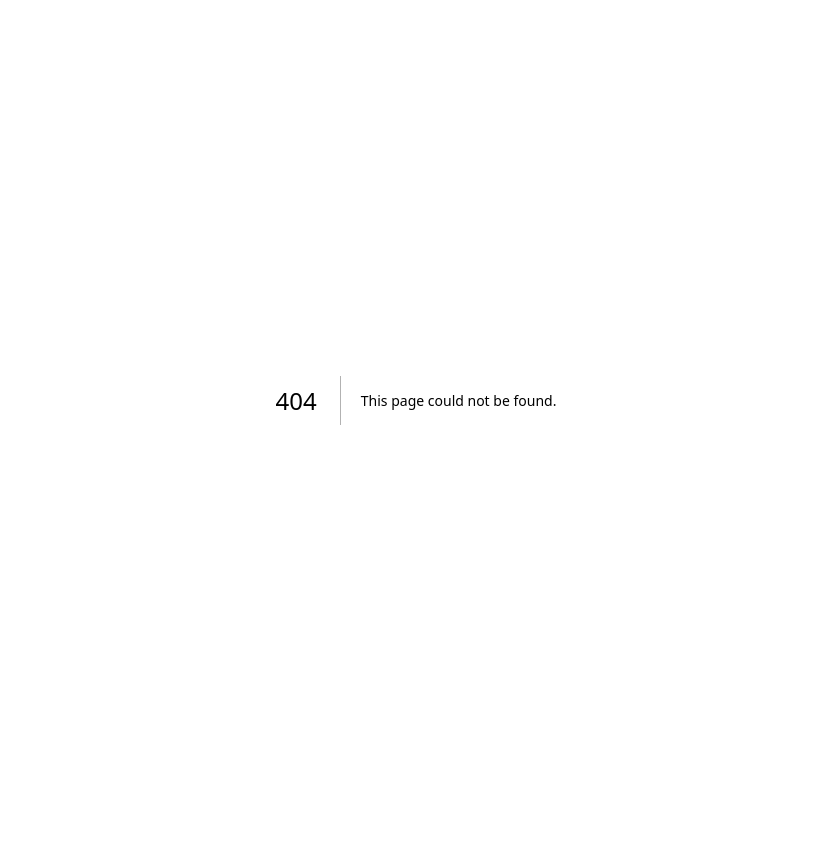
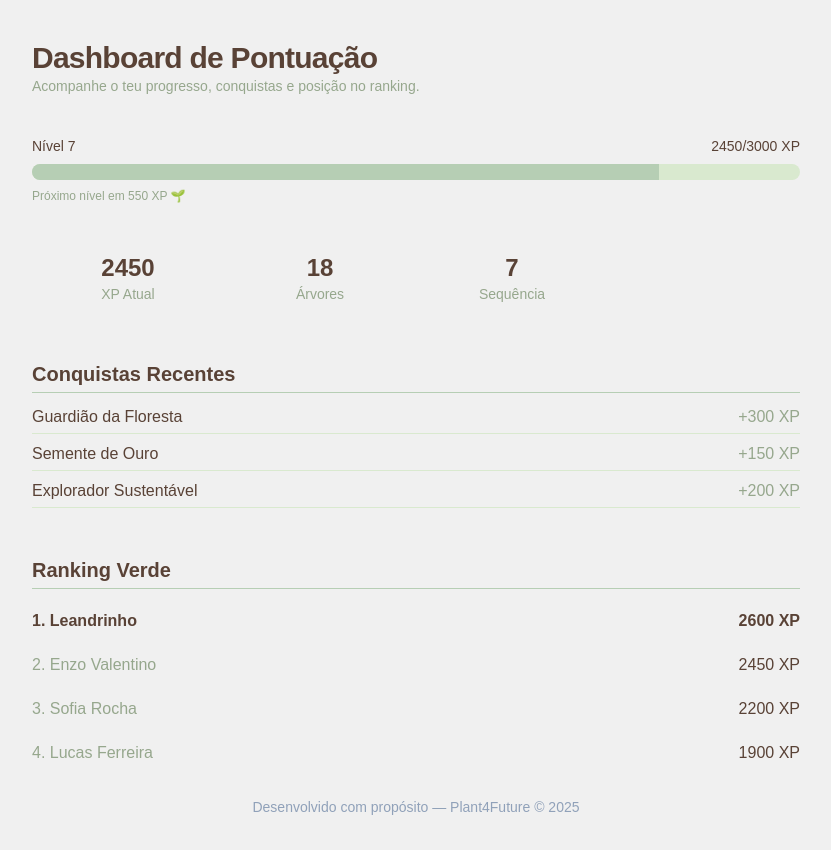
Before and after one commit to guilhermesfranca/PlantaAqui, a Next.js app: page /dashboard in a window 1280 px wide. Before the commit this address had no page. Shown: the top 850 px of the page, without its empty margins (224-1055 px from the left). Before the commit the page ends 800 px from the top, so only its background shows below. Built offline with nearby package versions, Linux system fonts and the light colour scheme.

Commit message:
dashboard-page

```diff
--- /dev/null
+++ b/src/pages/dashboard.js
@@ -0,0 +1,117 @@
+import Footer from "@/components/Footer";
+import React from "react";
+
+export default function Dashboard() {
+  const stats = {
+    xp: 2450,
+    nextLevel: 3000,
+    level: 7,
+    trees: 18,
+    streak: 7,
+  };
+
+  const achievements = [
+    { name: "Guardião da Floresta", xp: 300 },
+    { name: "Semente de Ouro", xp: 150 },
+    { name: "Explorador Sustentável", xp: 200 },
+  ];
+
+  const ranking = [
+    { name: "Leandrinho", xp: 2600 },
+    { name: "Enzo Valentino", xp: 2450 },
+    { name: "Sofia Rocha", xp: 2200 },
+    { name: "Lucas Ferreira", xp: 1900 },
+  ];
+
+  const progress = Math.min((stats.xp / stats.nextLevel) * 100, 100);
+
+  return (
+    <main className="min-h-screen bg-[#F0F0F0] text-[#594236] px-6 py-10 font-sans flex flex-col items-center">
+      {/* Título */}
+      <header className="w-full max-w-3xl mb-10 text-left">
+        <h1 className="text-3xl font-bold tracking-tight">Dashboard de Pontuação</h1>
+        <p className="text-[#96A78D] text-sm">
+          Acompanhe o teu progresso, conquistas e posição no ranking.
+        </p>
+      </header>
+
+      {/* Barra de progresso principal */}
+      <section className="w-full max-w-3xl space-y-2 mb-12">
+        <div className="flex justify-between text-sm">
+          <span>Nível {stats.level}</span>
+          <span>
+            {stats.xp}/{stats.nextLevel} XP
+          </span>
+        </div>
+        <div className="w-full h-4 bg-[#D9E9CF] rounded-full overflow-hidden">
+          <div
+            className="h-full bg-[#B6CEB4] transition-all duration-700"
+            style={{ width: `${progress}%` }}
+          ></div>
+        </div>
+        <p className="text-xs text-[#96A78D] mt-1">
+          Próximo nível em {stats.nextLevel - stats.xp} XP 🌱
+        </p>
+      </section>
+
+      {/* Estatísticas */}
+      <section className="w-full max-w-3xl grid grid-cols-3 sm:grid-cols-4 gap-y-6 text-center mb-14">
+        <div>
+          <p className="text-2xl font-semibold text-[#594236]">{stats.xp}</p>
+          <p className="text-sm text-[#96A78D]">XP Atual</p>
+        </div>
+        <div>
+          <p className="text-2xl font-semibold text-[#594236]">{stats.trees}</p>
+          <p className="text-sm text-[#96A78D]">Árvores</p>
+        </div>
+        <div>
+          <p className="text-2xl font-semibold text-[#594236]">{stats.streak}</p>
+          <p className="text-sm text-[#96A78D]">Sequência</p>
+        </div>
+      </section>
+
+      {/* Conquistas */}
+      <section className="w-full max-w-3xl mb-12">
+        <h2 className="text-xl font-semibold mb-3 border-b border-[#B6CEB4] pb-1">
+          Conquistas Recentes
+        </h2>
+        <ul className="space-y-2">
+          {achievements.map((a, i) => (
+            <li
+              key={i}
+              className="flex justify-between items-center border-b border-[#D9E9CF] pb-1"
+            >
+              <span>{a.name}</span>
+              <span className="text-[#96A78D] font-medium">+{a.xp} XP</span>
+            </li>
+          ))}
+        </ul>
+      </section>
+
+      {/* Ranking */}
+      <section className="w-full max-w-3xl">
+        <h2 className="text-xl font-semibold mb-3 border-b border-[#B6CEB4] pb-1">
+          Ranking Verde
+        </h2>
+        <div className="w-full space-y-1">
+          {ranking.map((r, index) => (
+            <div
+              key={r.name}
+              className={`flex justify-between items-center py-2 ${
+                index === 0 ? "text-[#594236] font-semibold" : "text-[#96A78D]"
+              }`}
+            >
+              <span>
+                {index + 1}. {r.name}
+              </span>
+              <span className="text-[#594236]">{r.xp} XP</span>
+            </div>
+          ))}
+        </div>
+        <div>
+        <Footer/>
+        </div>
+      </section>
+    </main>
+  );
+}
```
